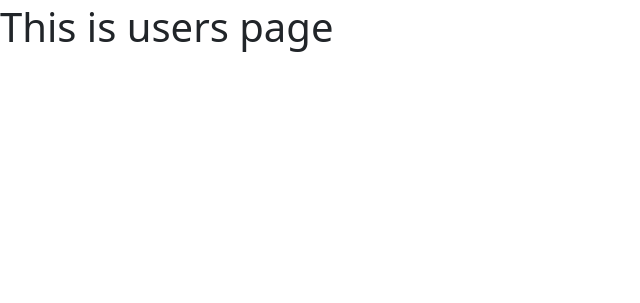
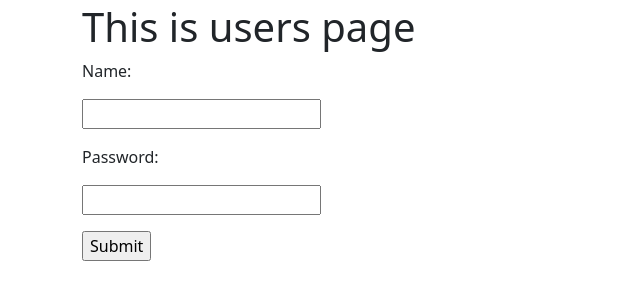
Before and after one commit to simon-torm/Tr.Flask, a Flask app: page /users in a window 1280 px wide. Shown: the part 69-372 px from the top of the page, without its empty margins (0-640 px from the left). Run offline with Flask 2, Linux system fonts and the light colour scheme; some libraries are stand-ins or nearby versions.

Commit message:
Added  loggin form

```diff
--- /dev/null
+++ b/LogginForm.py
@@ -0,0 +1,8 @@
+import flask_wtf
+from wtforms import StringField, PasswordField, SubmitField
+from wtforms.validators import DataRequired, Email
+
+class LogginForm(flask_wtf.FlaskForm):
+    name = StringField("Name: ", validators=[DataRequired()])
+    password = PasswordField("Password: ")
+    submit = SubmitField("Submit")
--- a/app.py
+++ b/app.py
@@ -1,6 +1,8 @@
-from flask import Flask, render_template, url_for
+from flask import Flask, render_template, redirect, url_for, flash
+from LogginForm import LogginForm
 
 app = Flask(__name__)
+app.config['SECRET_KEY'] = 'some key'
 
 
 @app.route('/')
@@ -9,9 +11,19 @@ def index():
     return render_template('index.html')
 
 
-@app.route('/users')
+@app.route('/users', methods=['get', 'post'])
 def about_page():
-    return render_template('users.html')
+    form = LogginForm()
+    if form.validate_on_submit():
+        name = form.name.data
+        password = form.password.data
+        print('Data input: ')
+        print(name)
+        print(password)
+        flash("You were successfully logged in", "success")
+        return redirect('/')
+
+    return render_template('users.html', form=form)
 
 
 @app.route('/users/<name>')
--- a/templates/base.html
+++ b/templates/base.html
@@ -2,8 +2,9 @@
 <html lang="en">
 <head>
     <meta charset="UTF-8">
-    <title>{% block title %} {% endblock %}</title>
-    <link rel="stylesheet" href="{{ url_for('static', filename='css/main.css') }}">
+    <title>{% block title %} Test app {% endblock %}</title>
+<!--    <link rel="stylesheet" href="{{ url_for('static', filename='css/main.css') }}">-->
+    <link rel="stylesheet" href="static/css/main.css">
     <link href="https://cdn.jsdelivr.net/npm/bootstrap@5.1.0/dist/css/bootstrap.min.css" rel="stylesheet" integrity="sha384-KyZXEAg3QhqLMpG8r+8fhAXLRk2vvoC2f3B09zVXn8CA5QIVfZOJ3BCsw2P0p/We" crossorigin="anonymous">
 </head>
 <body>
@@ -12,9 +13,20 @@
           <ul class="nav nav-pills">
             <li class="nav-item"><a href="/home" class="nav-link active" aria-current="page">Home</a></li>
             <li class="nav-item"><a href="/users" class="nav-link">Users</a></li>
+            {% if name%}
+                <li class="nav-item"><a class="nav-link" aria-current="page">/{{ name }}</a></li>
+            {% endif  %}
+            {{ 'ALSO hi'+name if name else ""}}
           </ul>
         </header>
     </div>
+
+    {% if get_flashed_messages()[0] %}
+    <div class="alert alert-success" role="alert">
+        {{ get_flashed_messages()[0] }}
+    </div>
+    {% endif %}
+
     {% block body %} {% endblock %}
 </body>
 </html>
--- a/templates/users.html
+++ b/templates/users.html
@@ -1,9 +1,20 @@
 {% extends 'base.html' %}
 
-{% block title %}
-Main page
+{% block body %}
+
+<div class="container">
+    <h1>This is users page</h1>
+</div>
+
+<form class = "container", action="", method="POST">
+    {{ form.csrf_token() }}
+    {% for field in form if not ((field.name == "csrf_token") or (field.name == "submit"))%}
+        <p>{{ field.label() }}</p>
+        <p>{{ field }}</p>
+        {% for error in field.errors %}
+            <p>{{ error.name }}</p>
+        {% endfor %}
+    {% endfor %}
+    <p>{{ form.submit }}</p>
+</form>
 {% endblock %}
-
-{% block body %}
-<h1>This is users page</h1>
-{% endblock %}
```
